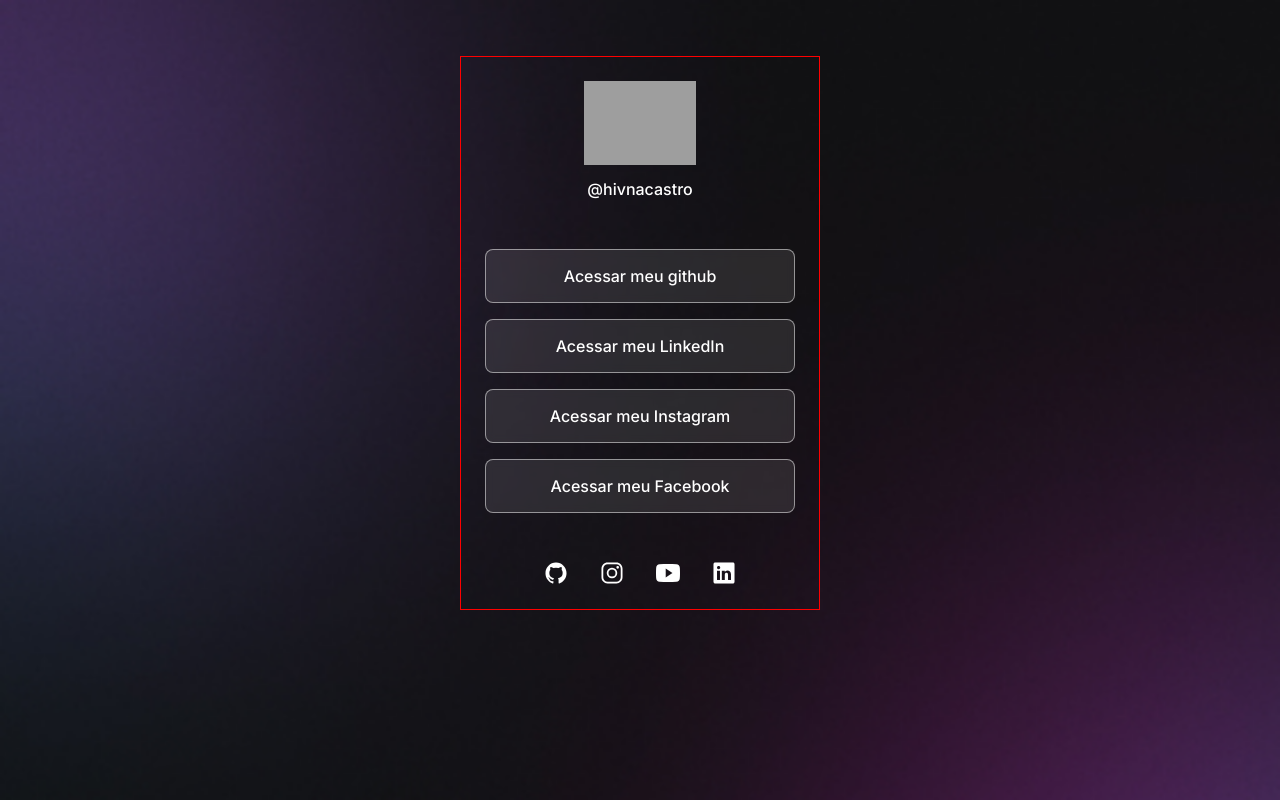
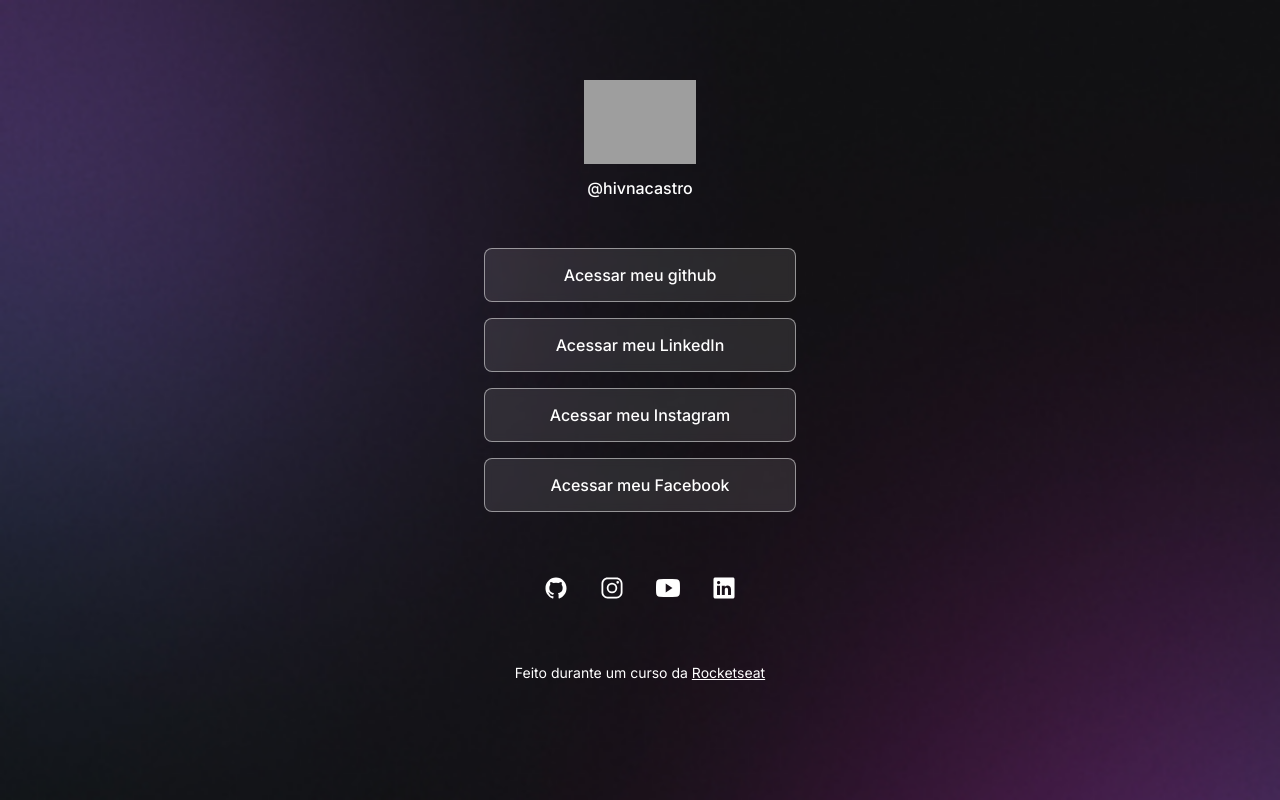
Before and after one commit to Hivna-Castro/HivnaPage, a plain HTML site: page index.html in a window 1280 px wide. Drawn offline with nearby package versions, Linux system fonts and the light colour scheme; grey boxes are pictures that could not be loaded.

Commit message:
feat: Add social links and footer

```diff
--- a/index.html
+++ b/index.html
@@ -37,11 +37,27 @@
       </ul>
 
       <div id="social-links">
-        <ion-icon name="logo-github"></ion-icon>
-        <ion-icon name="logo-instagram"></ion-icon>
-        <ion-icon name="logo-youtube"></ion-icon>
-        <ion-icon name="logo-linkedin"></ion-icon>
+        <a href="https://github.com/Hivna-Castro" target="_blank">
+          <ion-icon name="logo-github"></ion-icon>
+        </a>
+
+        <a href="https://instagram.com/hivnacastro/" target="_blank">
+          <ion-icon name="logo-instagram"></ion-icon>
+        </a>
+
+        <a href="https://youtube.com/maykbrito" target="_blank">
+          <ion-icon name="logo-youtube"></ion-icon>
+        </a>
+
+        <a href="https://linkedin.com/in/hivnacastro" target="_blank">
+          <ion-icon name="logo-linkedin"></ion-icon>
+        </a>
+
       </div>
+
+      <footer>
+        Feito durante um curso da <a href="https://rocketseat.com.br/"> Rocketseat </a>
+      </footer>
 
     </div>
 
--- a/style.css
+++ b/style.css
@@ -21,7 +21,6 @@
 }
 
 #container {
-    border: 1px solid red;
     width: 360px;
     margin: 56px auto 0px;  /* em cima, nas laterais e embaixo */
     /* agrupa: não funciona em relação ao top e ao bottom
@@ -57,7 +56,6 @@
 }
 
 ul li a {
-    border: 1px solid red;
     display: flex;
     align-items: center;
     justify-content: center;
@@ -87,7 +85,25 @@
 #social-links {
     display: flex;
     justify-content: center;
-    gap: 32px;
     padding: 24px 0;
     font-size: 24px;
 }
+
+#social-links a {
+    display: flex;
+    align-items: center;
+    justify-content: center;
+    padding: 16px;
+    transition: background 0.2s;
+    border-radius: 50%;
+}
+
+#social-links a:hover {
+    background: rgba(255,255,255, 0.2);
+}
+
+footer {
+    padding: 24px 0px;
+    text-align: center;
+    font-size: 14px;
+}
```
